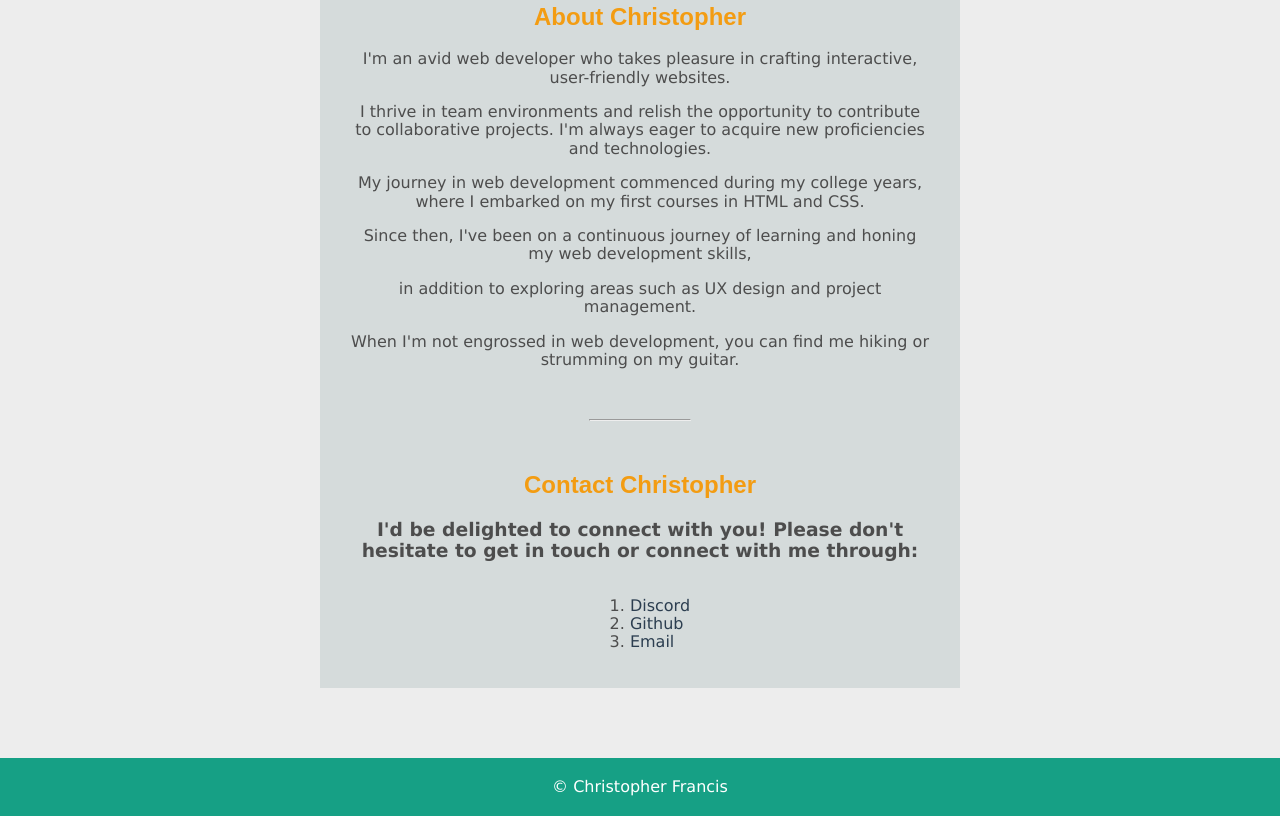
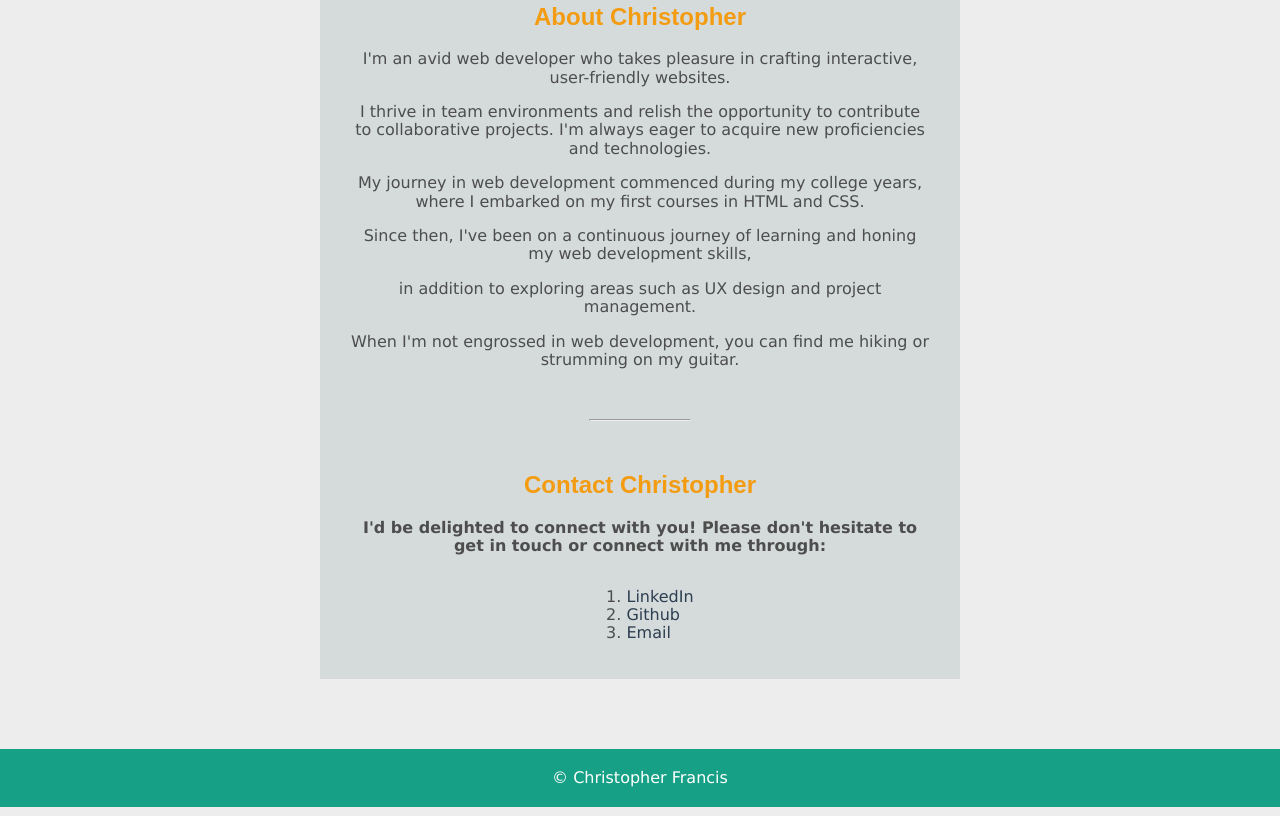
Before and after one commit to chrisf71/portfolio, a plain HTML site: page index.html in a window 1280 px wide. Shown: the part 741-1557 px from the top of the page. Drawn offline with nearby package versions, Linux system fonts and the light colour scheme.

Commit message:
Add font size and update social links

```diff
--- a/index.html
+++ b/index.html
@@ -62,9 +62,9 @@
        <h2>Contact Christopher</h2>
        <h3>I'd be delighted to connect with you! Please don't hesitate to get in touch or connect with me through:</h3>
        <ol>
-         <li><a href="https://discordapp.com/users/chrisof779/" target="_blank">Discord</a></li>
+         <li><a href="https://www.linkedin.com/in/chrisf77" target="_blank">LinkedIn</a></li>
          <li><a href="https://github.com/christopher442/" target="_blank">Github</a></li>
-         <li><a href="mailto:christopher442@hotmail.com">Email</a></li>
+         <li><a href="mailto:christopherf442@hotmail.com">Email</a></li>
        </ol>
      </div>
    </article>
--- a/style.css
+++ b/style.css
@@ -86,6 +86,10 @@ article h2 {
     color: #F39C12;
 }
 
+#contact .wrapper h3 {
+    font-size: 16px;
+}
+
 /*** styles for ordered and unordered list ***/
 ul, ol {
     display: inline-block;
```
